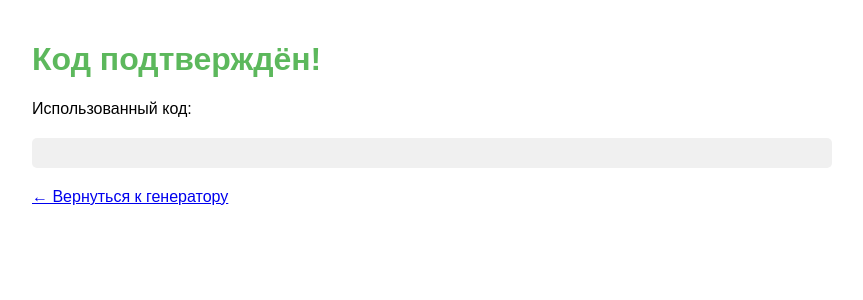
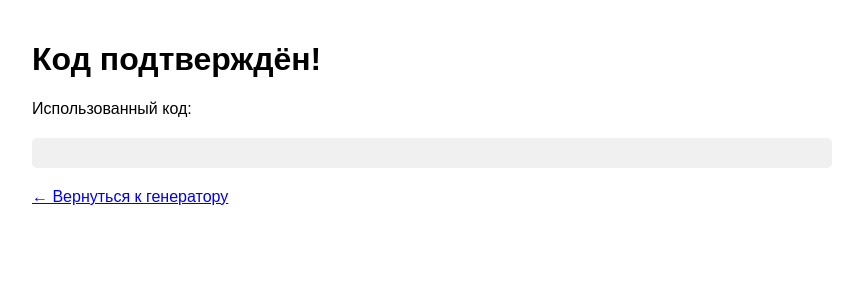
Before and after one commit to KingcleverFcl/wna-syte, a Flask app: template templates/success.html in a window 1280 px wide. Shown: the top 300 px of the page, without its empty margins (208-1071 px from the left). Run offline with Flask 3, Linux system fonts and the light colour scheme; the template is opened without the code that fills it, so the values that code supplies are empty; some libraries are stand-ins or nearby versions.

Commit message:
Update success.html

```diff
--- a/templates/success.html
+++ b/templates/success.html
@@ -12,11 +12,10 @@
             word-break: break-all;
             font-family: monospace;
         }
-        .success { color: #5cb85c; }
     </style>
 </head>
 <body>
-    <h1 class="success">Код подтверждён!</h1>
+    <h1>Код подтверждён!</h1>
     <p>Использованный код:</p>
     <div class="code">{{ code }}</div>
     <p><a href="/">← Вернуться к генератору</a></p>
```
